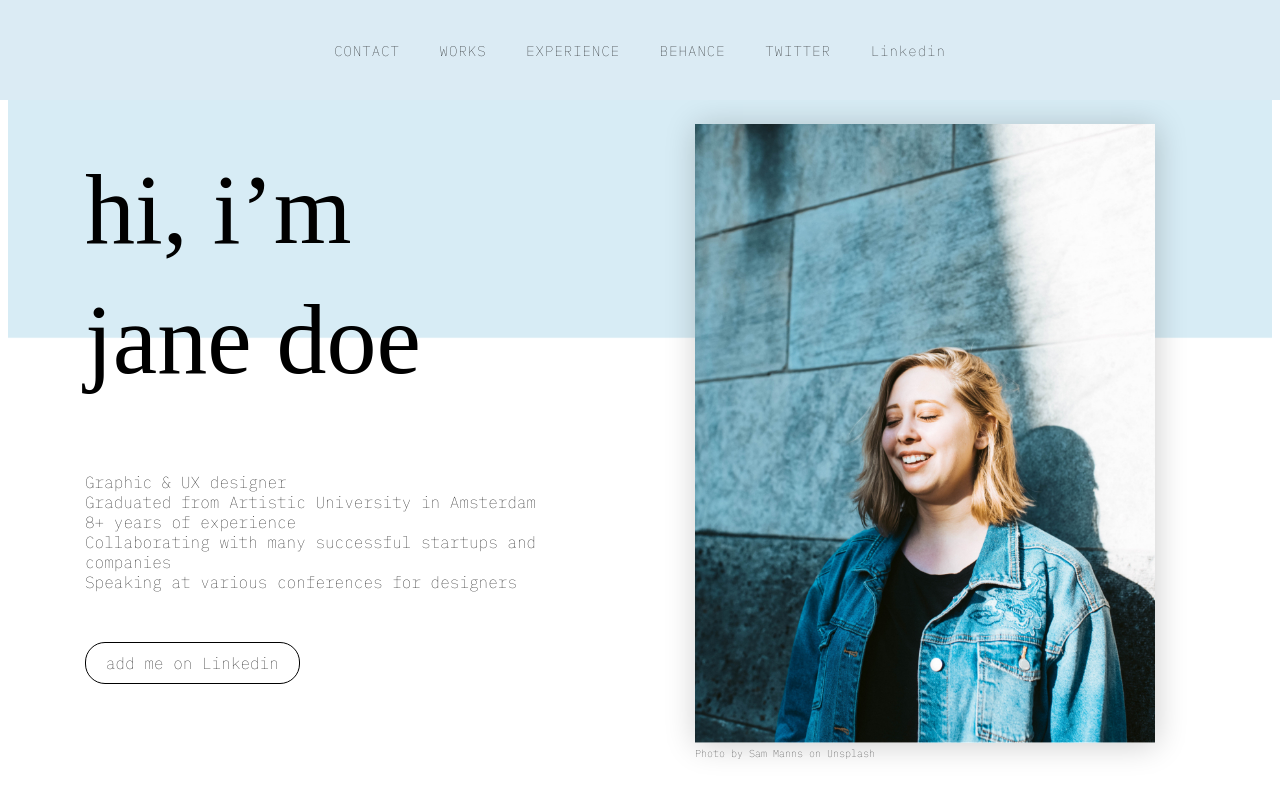
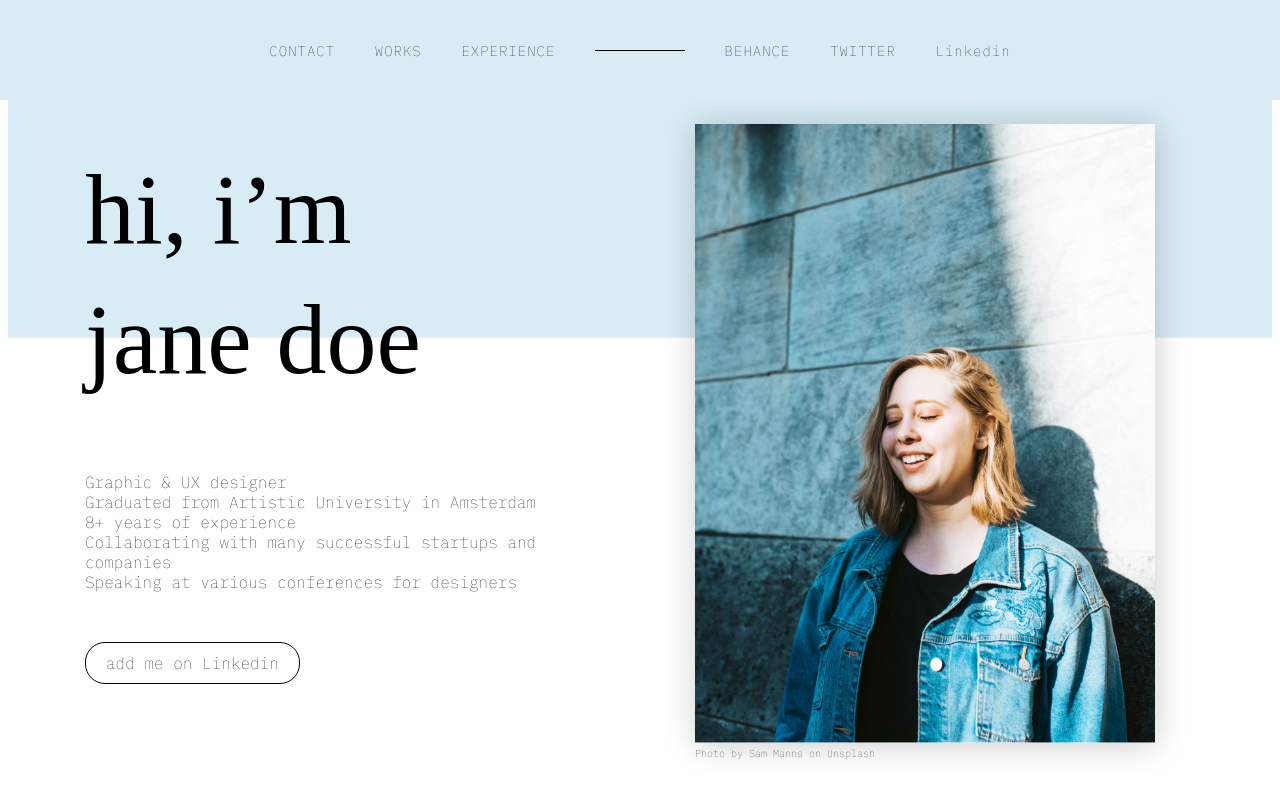
Before and after one commit to contreras-juan/practice_portfolio, a plain HTML site: page index.html in a window 1280 px wide. Shown: the top 800 px of the page. Drawn offline with Linux system fonts and the light colour scheme; a web font is replaced by a local one.

Commit message:
Finished website

```diff
--- a/css/styles.css
+++ b/css/styles.css
@@ -126,3 +126,10 @@ footer{
 .right-alignment{
     text-align: right;
 }
+
+li.empty{
+    width: 90px;
+    border-top: 1px solid black;
+    top: -5px;
+    position: relative;
+}
--- a/index.html
+++ b/index.html
@@ -15,6 +15,7 @@
                 <li>CONTACT</li>
                 <li>WORKS</li>
                 <li>EXPERIENCE</li>
+                <li class="empty"></li>
                 <li>BEHANCE</li>
                 <li>TWITTER</li>
                 <li>Linkedin</li>
```
